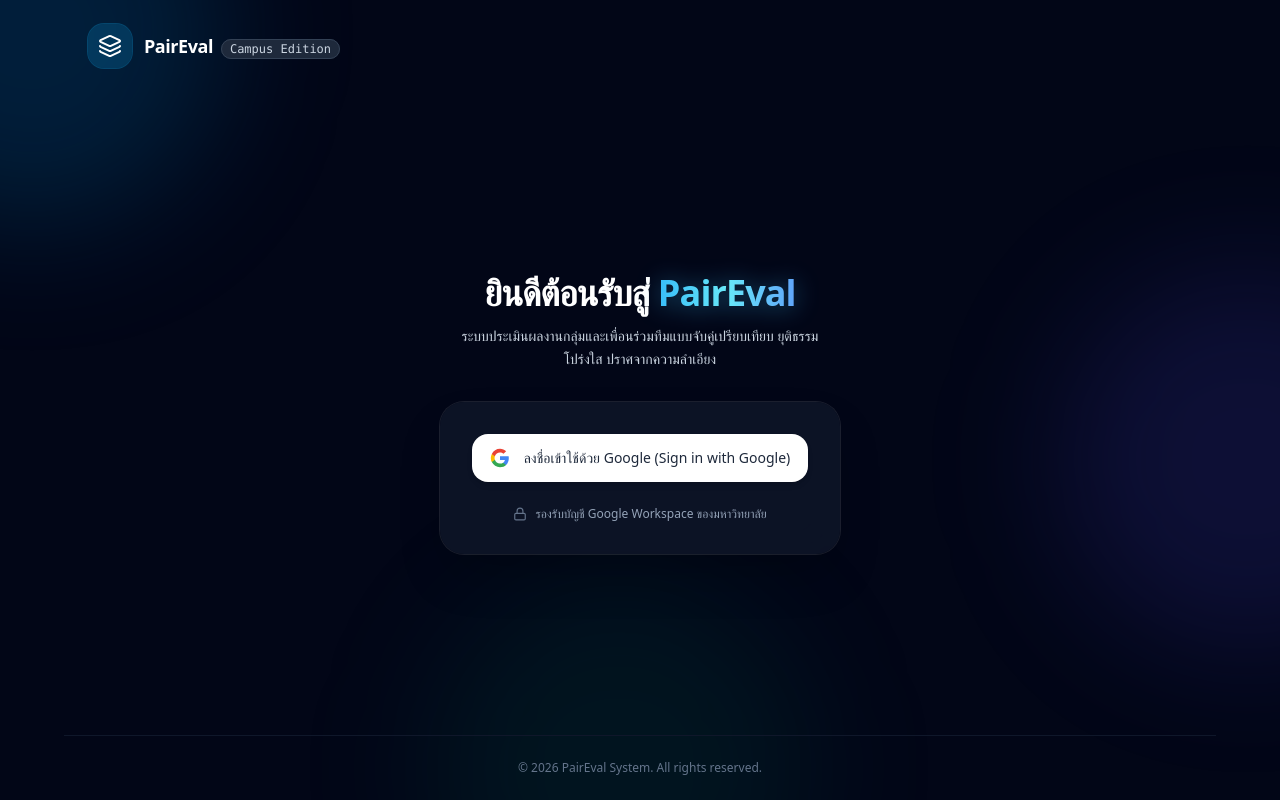
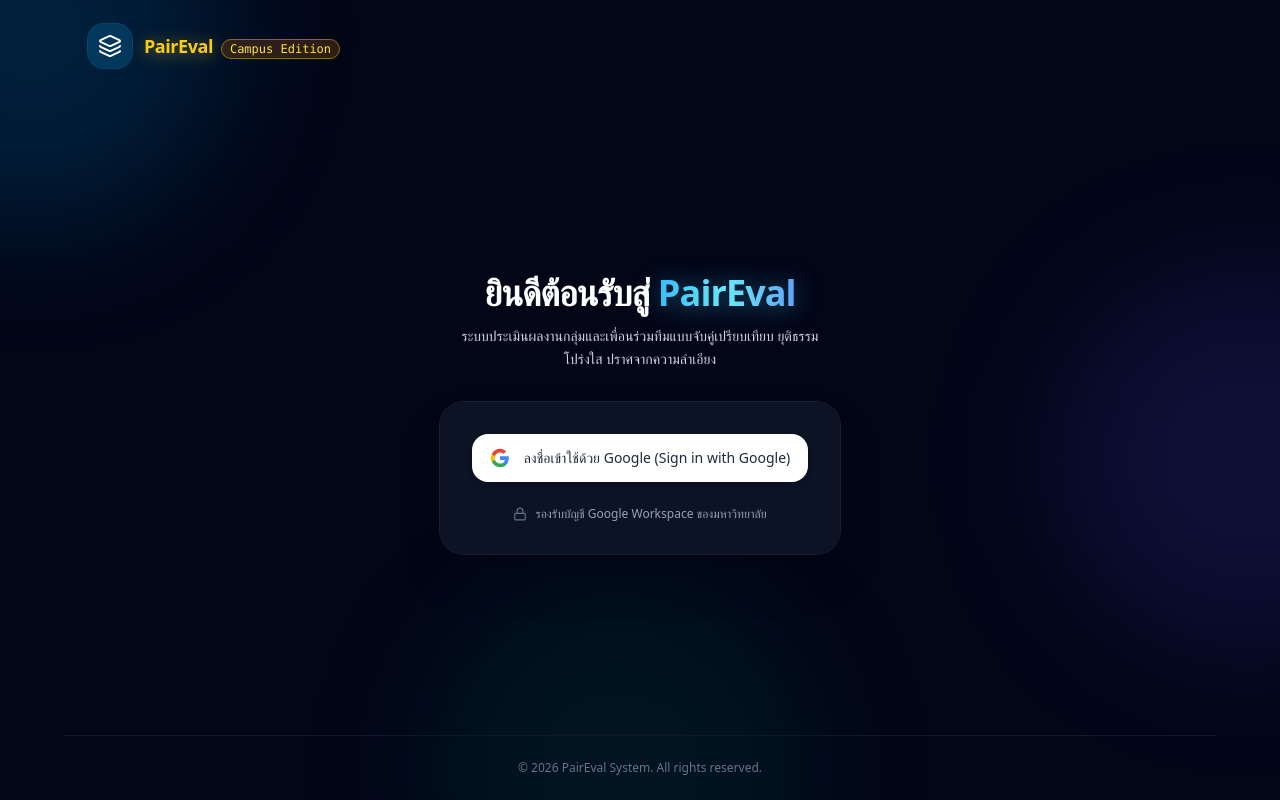
Before and after one commit to Board-Game-Party/spdx-board-game, a React (Vite) app in the folder frontend/: page / in a window 1280 px wide. Built offline with nearby package versions, Linux system fonts and the light colour scheme.

Commit message:
feat(ui): update PairEval Campus Edition logo text color to gold

```diff
--- a/frontend/src/features/auth/LoginView.tsx
+++ b/frontend/src/features/auth/LoginView.tsx
@@ -34,8 +34,8 @@
             <Layers className="h-6 w-6" />
           </div>
           <div>
-            <span className="font-bold text-lg tracking-tight text-white">PairEval</span>
-            <span className="ml-2 text-xs font-mono px-2 py-0.5 rounded-full bg-slate-800 text-slate-300 border border-slate-700">
+            <span className="font-bold text-lg tracking-tight text-yellow-400 drop-shadow-[0_2px_8px_rgba(250,204,21,0.5)]">PairEval</span>
+            <span className="ml-2 text-xs font-mono px-2 py-0.5 rounded-full bg-yellow-900/40 text-yellow-300 border border-yellow-500/50">
               Campus Edition
             </span>
           </div>
```
